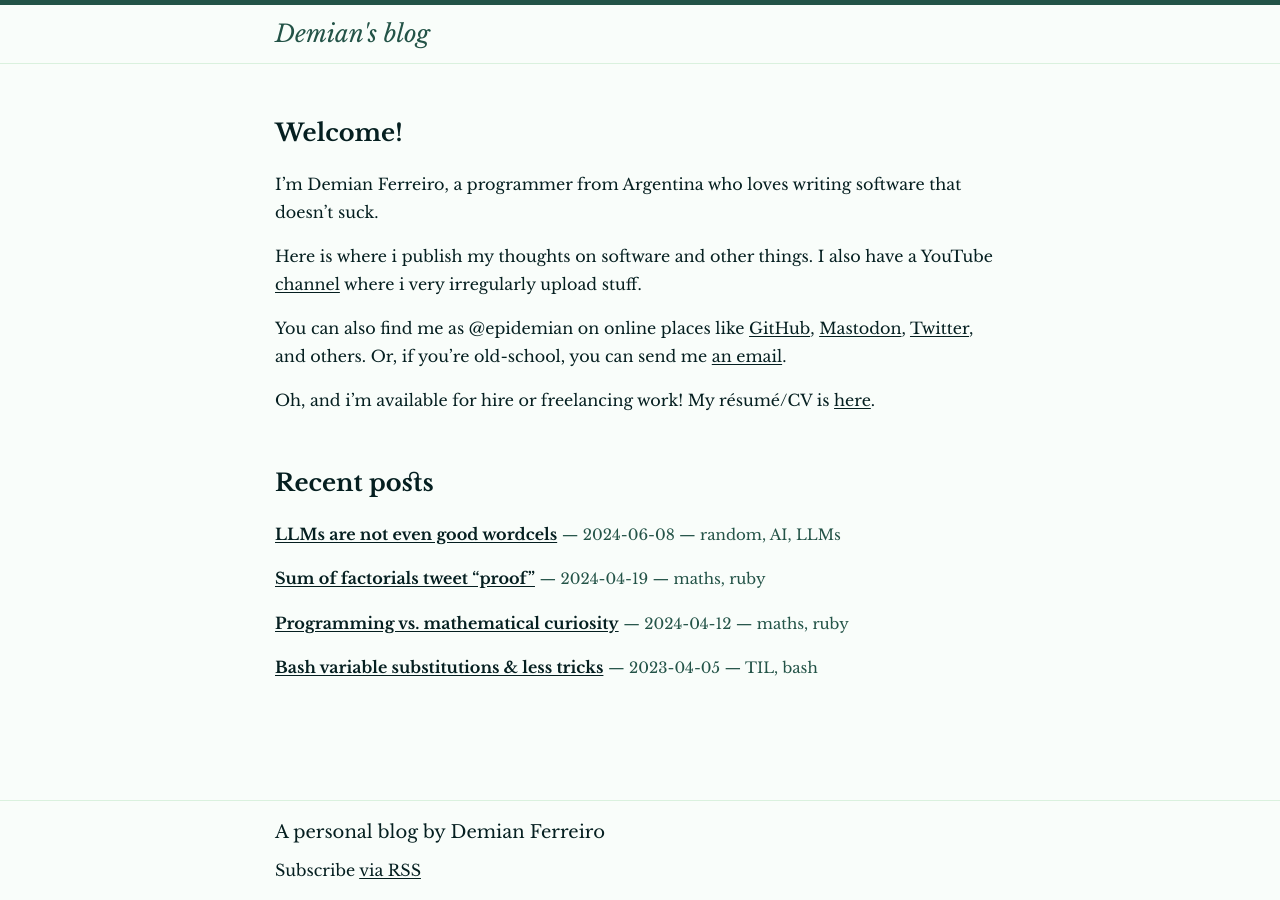
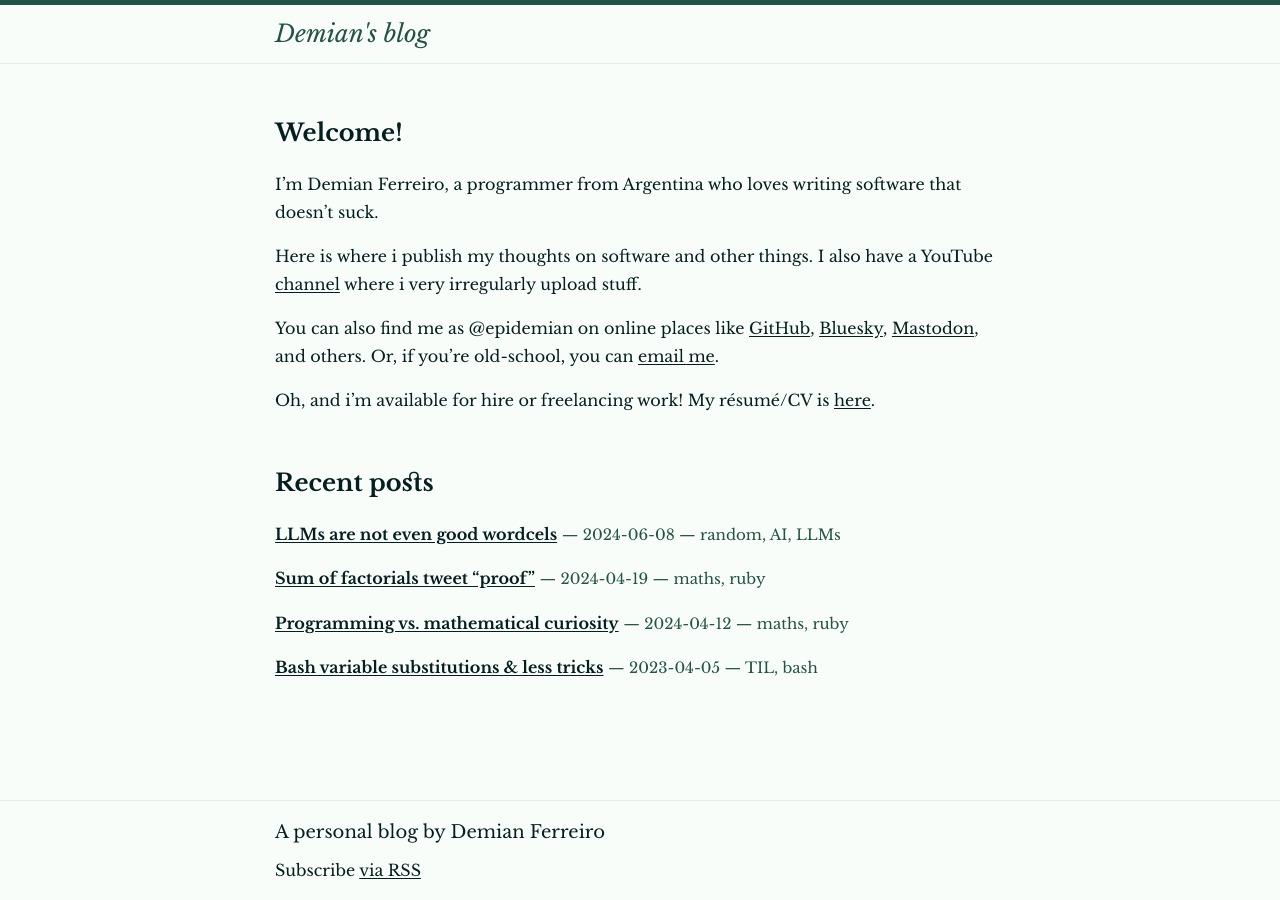
Before and after one commit to epidemian/epidemian.github.io, a Jekyll site: the page built from index.md, in a window 1280 px wide. Built offline with Jekyll 4.4.1, drawn with Linux system fonts in a browser that asks for light colours.

Commit message:
Update homepage

```diff
--- a/index.md
+++ b/index.md
@@ -8,7 +8,8 @@ I'm Demian Ferreiro, a programmer from Argentina who loves writing software that
 
 Here is where i publish my thoughts on software and other things. I also have a YouTube [channel](https://www.youtube.com/@DemianFerreiro/) where i very irregularly upload stuff.
 
-You can also find me as @epidemian on online places like [GitHub](https://github.com/epidemian), [Mastodon](https://mastodon.social/@epidemian), [Twitter](https://twitter.com/epidemian), and others. Or, if you're old-school, you can send me [an email](mailto:epidemian+blog@gmail.com).
+You can also find me as @epidemian on online places like [GitHub](https://github.com/epidemian), [Bluesky](https://bsky.app/profile/epidemian.bsky.social), [Mastodon](https://mastodon.social/@epidemian), and others. Or, if you're old-school, you can [email me](mailto:epidemian+blog@gmail.com).
+<!-- TODO: mention other sites like Hacker News, Lobsters, StackOverflow, Twitter, etc. Maybe put these on an expandable thing triggered by the "others" word. -->
 
 Oh, and i'm available for hire or freelancing work! My résumé/CV is [here](/resume).
 
```
